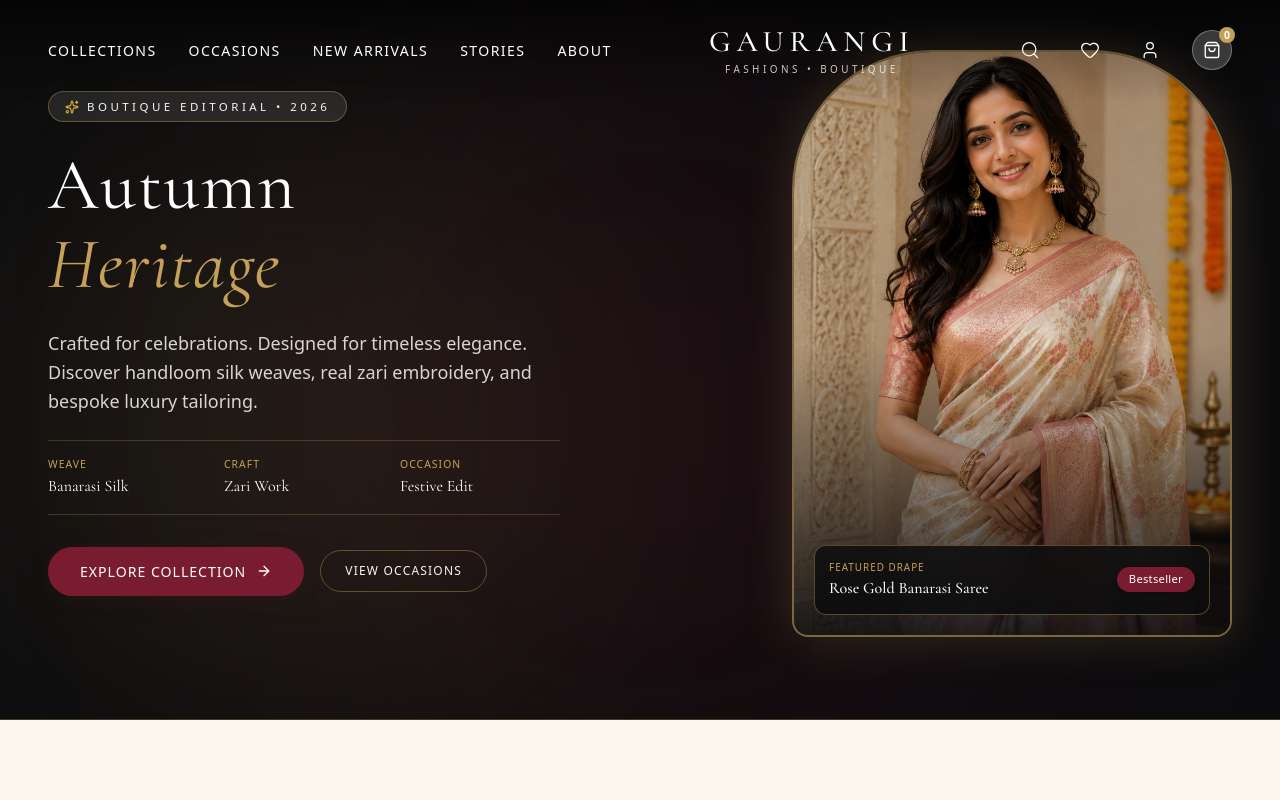
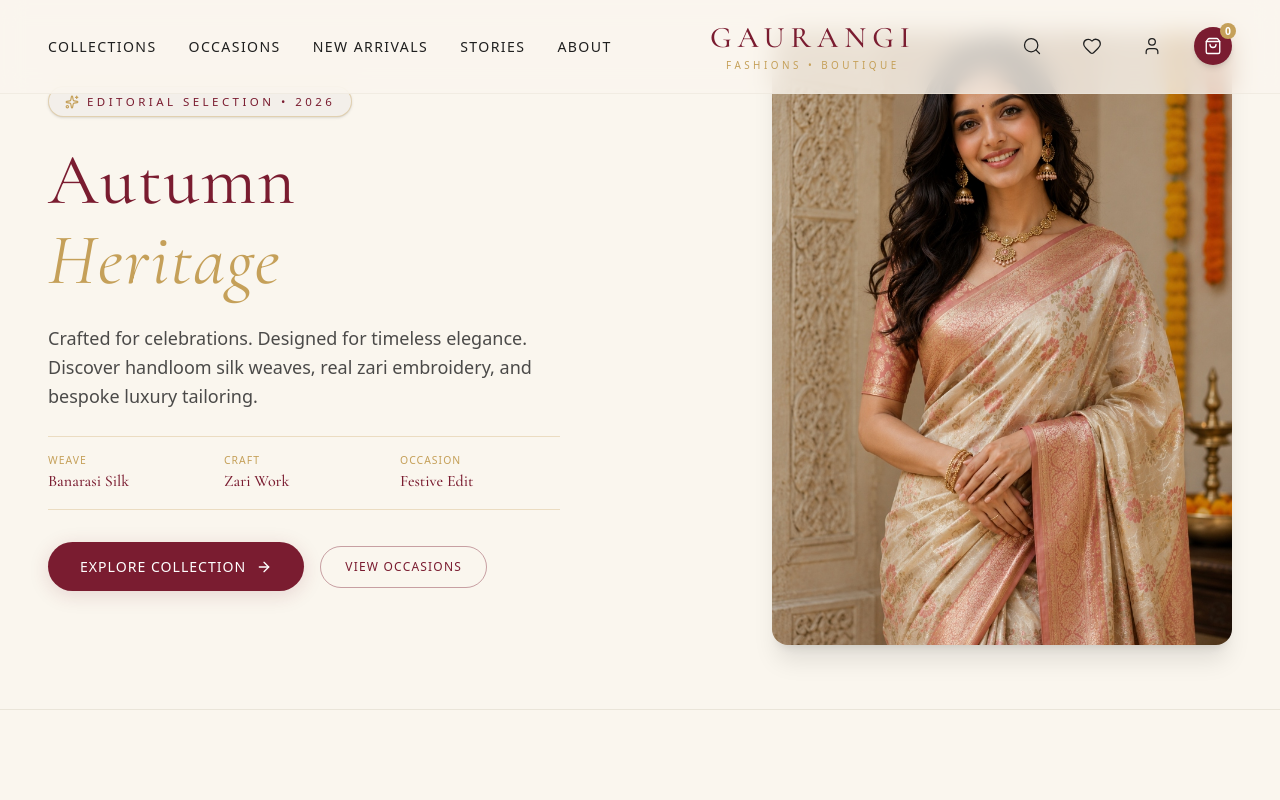
Before and after one commit to gaurangistore/gaurangi-website, a Next.js app: page / in a window 1280 px wide. Shown: the top 800 px of the page. Built offline with nearby package versions, Linux system fonts and the light colour scheme; a web font is replaced by a local one.

Commit message:
Update hero section and header to warm cream boutique palette matching photo background with no image frame

```diff
--- a/src/components/HeroSection.tsx
+++ b/src/components/HeroSection.tsx
@@ -6,88 +6,70 @@ import { DUMMY_IMAGE } from '@/lib/constants';
 
 export const HeroSection: React.FC = () => {
   return (
-    <section className="relative w-full min-h-screen bg-[#0C0C0E] text-[#FAF6EE] overflow-hidden -mt-20 pt-28 pb-16 flex items-center border-b border-[#C5A059]/30">
+    <section className="relative w-full bg-[#FAF6EE] text-[#1F1F1F] overflow-hidden -mt-20 pt-28 pb-16 border-b border-[#EAE5D9]">
+      <div className="max-w-7xl mx-auto px-6 md:px-12 w-full grid grid-cols-1 lg:grid-cols-12 gap-12 lg:gap-8 items-center relative z-10">
 
-      {/* Background Soft Glow Accents */}
-      <div className="absolute top-1/4 right-1/4 w-[600px] h-[600px] bg-[#7A1C30]/20 rounded-full blur-[160px] pointer-events-none" />
-      <div className="absolute bottom-10 left-10 w-[500px] h-[500px] bg-[#C5A059]/15 rounded-full blur-[140px] pointer-events-none" />
-
-      <div className="max-w-7xl mx-auto px-6 md:px-12 w-full grid grid-cols-1 lg:grid-cols-12 gap-12 lg:gap-8 items-center relative z-10 my-auto">
-
-        {/* Left Column: Storytelling & Typography */}
+        {/* Left Column: Editorial Typography & Storytelling */}
         <div className="lg:col-span-6 flex flex-col items-start text-left space-y-6">
 
-          {/* Editorial Badge */}
-          <div className="inline-flex items-center gap-2 px-4 py-1.5 rounded-full bg-white/10 backdrop-blur-md border border-[#C5A059]/40 shadow-sm">
-            <Sparkles className="w-3.5 h-3.5 text-[#D4AF37]" />
-            <span className="text-[0.72rem] tracking-[0.3em] uppercase font-sans text-[#FAF6EE]">
-              Boutique Editorial • 2026
+          {/* Subtitle Badge */}
+          <div className="inline-flex items-center gap-2 px-4 py-1.5 rounded-full bg-[#F3EFEA] border border-[#C5A059]/40 shadow-sm">
+            <Sparkles className="w-3.5 h-3.5 text-[#C5A059]" />
+            <span className="text-[0.72rem] tracking-[0.3em] uppercase font-sans text-[#7A1C30] font-medium">
+              Editorial Selection • 2026
             </span>
           </div>
 
-          {/* Title */}
-          <h1 className="font-serif-editorial text-4xl md:text-6xl lg:text-7xl font-light tracking-wide leading-[1.1] text-white">
+          {/* Main Headline */}
+          <h1 className="font-serif-editorial text-4xl md:text-6xl lg:text-7xl font-light tracking-wide leading-[1.1] text-[#7A1C30]">
             Autumn <br />
             <span className="italic font-normal text-[#C5A059]">Heritage</span>
           </h1>
 
-          {/* Tagline */}
-          <p className="text-base md:text-lg font-light text-[#FAF6EE]/85 max-w-lg font-sans leading-relaxed">
+          {/* Storytelling Tagline */}
+          <p className="text-base md:text-lg font-light text-[#1F1F1F]/80 max-w-lg font-sans leading-relaxed">
             Crafted for celebrations. Designed for timeless elegance. Discover handloom silk weaves, real zari embroidery, and bespoke luxury tailoring.
           </p>
 
-          {/* Highlights */}
-          <div className="grid grid-cols-3 gap-4 py-4 border-y border-[#C5A059]/25 w-full max-w-lg">
+          {/* Key Attributes */}
+          <div className="grid grid-cols-3 gap-4 py-4 border-y border-[#C5A059]/30 w-full max-w-lg">
             <div>
-              <span className="block text-[0.65rem] uppercase tracking-widest text-[#C5A059]">Weave</span>
-              <span className="font-serif-editorial text-sm md:text-base text-white">Banarasi Silk</span>
+              <span className="block text-[0.65rem] uppercase tracking-widest text-[#C5A059] font-medium">Weave</span>
+              <span className="font-serif-editorial text-sm md:text-base text-[#7A1C30] font-medium">Banarasi Silk</span>
             </div>
             <div>
-              <span className="block text-[0.65rem] uppercase tracking-widest text-[#C5A059]">Craft</span>
-              <span className="font-serif-editorial text-sm md:text-base text-white">Zari Work</span>
+              <span className="block text-[0.65rem] uppercase tracking-widest text-[#C5A059] font-medium">Craft</span>
+              <span className="font-serif-editorial text-sm md:text-base text-[#7A1C30] font-medium">Zari Work</span>
             </div>
             <div>
-              <span className="block text-[0.65rem] uppercase tracking-widest text-[#C5A059]">Occasion</span>
-              <span className="font-serif-editorial text-sm md:text-base text-white">Festive Edit</span>
+              <span className="block text-[0.65rem] uppercase tracking-widest text-[#C5A059] font-medium">Occasion</span>
+              <span className="font-serif-editorial text-sm md:text-base text-[#7A1C30] font-medium">Festive Edit</span>
             </div>
           </div>
 
-          {/* Actions */}
+          {/* Action Buttons */}
           <div className="flex flex-wrap items-center gap-4 pt-2">
-            <a href="#collections" className="btn-maroon group shadow-xl">
+            <a href="#collections" className="btn-maroon group shadow-md">
               <span>Explore Collection</span>
               <ArrowRight className="w-4 h-4 transition-transform duration-300 group-hover:translate-x-1" />
             </a>
-            <a href="#occasions" className="px-6 py-3 rounded-full text-xs uppercase tracking-widest font-medium border border-[#C5A059]/40 text-[#FAF6EE] hover:bg-[#FAF6EE]/10 transition-all">
+            <a href="#occasions" className="px-6 py-3 rounded-full text-xs uppercase tracking-widest font-medium border border-[#7A1C30]/40 text-[#7A1C30] hover:bg-[#7A1C30] hover:text-white transition-all">
               View Occasions
             </a>
           </div>
         </div>
 
-        {/* Right Column: Golden Arch Model Portrait Frame */}
+        {/* Right Column: Clean Frameless Model Photo (No Box Frame, Warm Matching Background) */}
         <div className="lg:col-span-6 flex justify-center lg:justify-end items-center">
-          <div className="relative w-full max-w-[440px] aspect-[3/4] rounded-t-[140px] rounded-b-2xl overflow-hidden border-2 border-[#C5A059]/60 shadow-[0_0_50px_rgba(197,160,89,0.2)] bg-[#141213] group">
+          <div className="relative w-full max-w-[460px] aspect-[3/4]">
 
-            {/* Model Image framed inside Golden Arch */}
+            {/* Pure Model Photo without any box border or frame */}
             <img
               src={DUMMY_IMAGE}
-              alt="Gaurangi Fashions Saree Model"
-              className="w-full h-full object-cover object-top transition-transform duration-700 ease-out group-hover:scale-105"
+              alt="Gaurangi Fashions Model"
+              className="w-full h-full object-contain object-center rounded-2xl shadow-xl"
             />
 
-            {/* Ambient Lighting Overlay */}
-            <div className="absolute inset-0 bg-gradient-to-t from-[#0C0C0E]/90 via-transparent to-transparent pointer-events-none" />
-
-            {/* Bottom Caption Overlay Pill */}
-            <div className="absolute bottom-5 left-5 right-5 z-10 flex items-center justify-between p-3.5 rounded-xl bg-[#0C0C0E]/85 backdrop-blur-md border border-[#C5A059]/40">
-              <div>
-                <span className="text-[0.62rem] tracking-widest uppercase text-[#C5A059] block">Featured Drape</span>
-                <span className="font-serif-editorial text-sm md:text-base text-white font-medium">Rose Gold Banarasi Saree</span>
-              </div>
-              <span className="text-[0.7rem] px-3 py-1 rounded-full bg-[#7A1C30] text-white font-medium tracking-wide shadow-md">
-                Bestseller
-              </span>
-            </div>
           </div>
         </div>
 
--- a/src/components/Navbar.tsx
+++ b/src/components/Navbar.tsx
@@ -28,7 +28,7 @@ export const Navbar: React.FC = () => {
         className={`fixed top-0 left-0 w-full z-50 transition-all duration-500 ${
           isScrolled
             ? 'bg-white/95 backdrop-blur-md shadow-sm border-b border-[#EAE5D9] py-4'
-            : 'bg-gradient-to-b from-black/60 via-black/20 to-transparent text-white py-6'
+            : 'bg-[#FAF6EE]/80 backdrop-blur-md border-b border-[#EAE5D9]/60 text-[#1F1F1F] py-5'
         }`}
       >
         <div className="max-w-7xl mx-auto px-6 md:px-12 flex items-center justify-between">
@@ -49,41 +49,31 @@ export const Navbar: React.FC = () => {
           <nav className="hidden lg:flex items-center gap-8 text-[0.88rem] tracking-widest uppercase font-medium">
             <Link
               href="#collections"
-              className={`transition-colors hover:text-[#C5A059] ${
-                isScrolled ? 'text-[#1F1F1F]' : 'text-white'
-              }`}
+              className="transition-colors text-[#1F1F1F] hover:text-[#7A1C30]"
             >
               Collections
             </Link>
             <Link
               href="#occasions"
-              className={`transition-colors hover:text-[#C5A059] ${
-                isScrolled ? 'text-[#1F1F1F]' : 'text-white'
-              }`}
+              className="transition-colors text-[#1F1F1F] hover:text-[#7A1C30]"
             >
               Occasions
             </Link>
             <Link
               href="#new-arrivals"
-              className={`transition-colors hover:text-[#C5A059] ${
-                isScrolled ? 'text-[#1F1F1F]' : 'text-white'
-              }`}
+              className="transition-colors text-[#1F1F1F] hover:text-[#7A1C30]"
             >
               New Arrivals
             </Link>
             <Link
               href="#stories"
-              className={`transition-colors hover:text-[#C5A059] ${
-                isScrolled ? 'text-[#1F1F1F]' : 'text-white'
-              }`}
+              className="transition-colors text-[#1F1F1F] hover:text-[#7A1C30]"
             >
               Stories
             </Link>
             <Link
               href="#about"
-              className={`transition-colors hover:text-[#C5A059] ${
-                isScrolled ? 'text-[#1F1F1F]' : 'text-white'
-              }`}
+              className="transition-colors text-[#1F1F1F] hover:text-[#7A1C30]"
             >
               About
             </Link>
@@ -91,18 +81,10 @@ export const Navbar: React.FC = () => {
 
           {/* Center Brand Logo */}
           <Link href="/" className="text-center group">
-            <h1
-              className={`font-serif-editorial text-2xl md:text-3xl tracking-[0.2em] font-medium uppercase transition-colors ${
-                isScrolled ? 'text-[#7A1C30]' : 'text-white'
-              }`}
-            >
+            <h1 className="font-serif-editorial text-2xl md:text-3xl tracking-[0.2em] font-medium uppercase text-[#7A1C30]">
               GAURANGI
             </h1>
-            <span
-              className={`block text-[0.62rem] tracking-[0.35em] uppercase font-sans mt-[2px] transition-colors ${
-                isScrolled ? 'text-[#C5A059]' : 'text-[#FAF6EE]/80'
-              }`}
-            >
+            <span className="block text-[0.62rem] tracking-[0.35em] uppercase font-sans mt-[2px] text-[#C5A059]">
               Fashions • Boutique
             </span>
           </Link>
@@ -111,9 +93,7 @@ export const Navbar: React.FC = () => {
           <div className="flex items-center gap-5 md:gap-6">
             <button
               onClick={() => setSearchOpen(!searchOpen)}
-              className={`p-2 rounded-full transition-transform hover:scale-105 ${
-                isScrolled ? 'text-[#1F1F1F] hover:text-[#7A1C30]' : 'text-white hover:text-[#C5A059]'
-              }`}
+              className="p-2 rounded-full transition-transform hover:scale-105 text-[#1F1F1F] hover:text-[#7A1C30]"
               title="Search"
             >
               <Search size={20} strokeWidth={1.5} />
@@ -121,29 +101,21 @@ export const Navbar: React.FC = () => {
 
             <Link
               href="#wishlist"
-              className={`p-2 rounded-full transition-transform hover:scale-105 ${
-                isScrolled ? 'text-[#1F1F1F] hover:text-[#7A1C30]' : 'text-white hover:text-[#C5A059]'
-              }`}
+              className="p-2 rounded-full transition-transform hover:scale-105 text-[#1F1F1F] hover:text-[#7A1C30]"
               title="Wishlist"
             >
               <Heart size={20} strokeWidth={1.5} />
             </Link>
 
             <button
-              className={`p-2 rounded-full transition-transform hover:scale-105 ${
-                isScrolled ? 'text-[#1F1F1F] hover:text-[#7A1C30]' : 'text-white hover:text-[#C5A059]'
-              }`}
+              className="p-2 rounded-full transition-transform hover:scale-105 text-[#1F1F1F] hover:text-[#7A1C30]"
               title="Account"
             >
               <User size={20} strokeWidth={1.5} />
             </button>
 
             <button
-              className={`relative p-2.5 rounded-full transition-transform hover:scale-105 ${
-                isScrolled
-                  ? 'bg-[#7A1C30] text-white shadow-md'
-                  : 'bg-white/20 backdrop-blur-md text-white border border-white/30'
-              }`}
+              className="relative p-2.5 rounded-full transition-transform hover:scale-105 bg-[#7A1C30] text-white shadow-md"
               title="Wardrobe Cart"
             >
               <ShoppingBag size={18} strokeWidth={1.8} />
```
